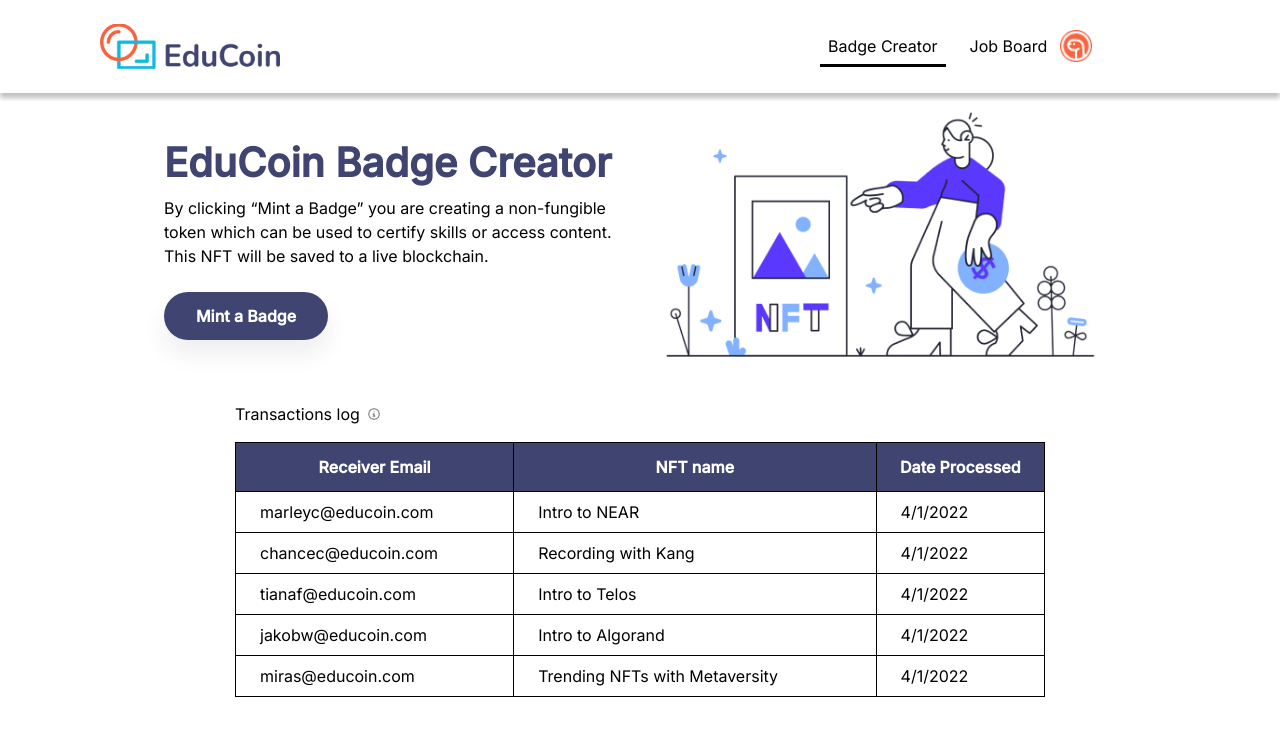
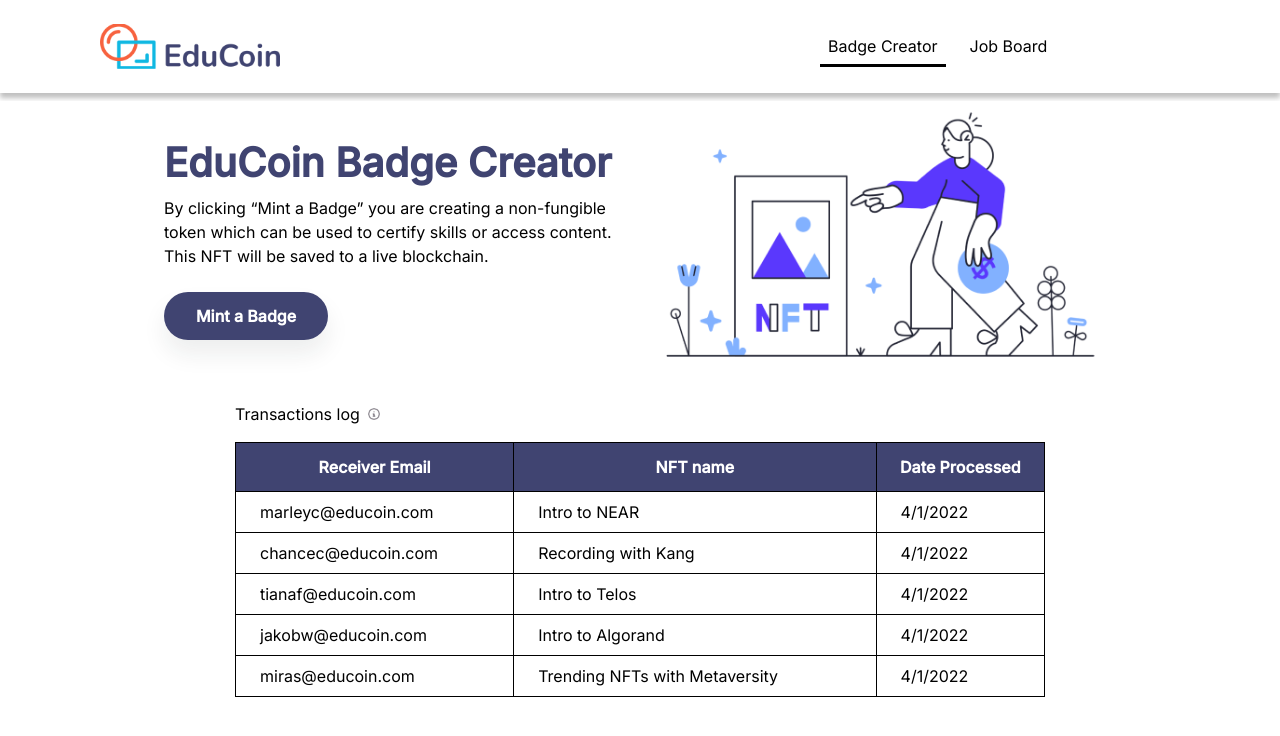
Before and after one commit to EdsellJ/NEAR-NFT-Job-Filter, a React (Create React App) app: page /badge-creator in a window 1280 px wide. Shown: the top 736 px of the page. Built offline with nearby package versions, Linux system fonts and the light colour scheme; no server answers.

Commit message:
menu updated

```diff
--- a/src/components/Menu.tsx
+++ b/src/components/Menu.tsx
@@ -22,7 +22,7 @@
 					</li>
 				))}
 			</ul>
-			<img src="/images/dino-icons.png" alt="dino-icon" className="w-8" />
+			{/* <img src="/images/dino-icons.png" alt="dino-icon" className="w-8" /> */}
 		</nav>
 	);
 }
```
